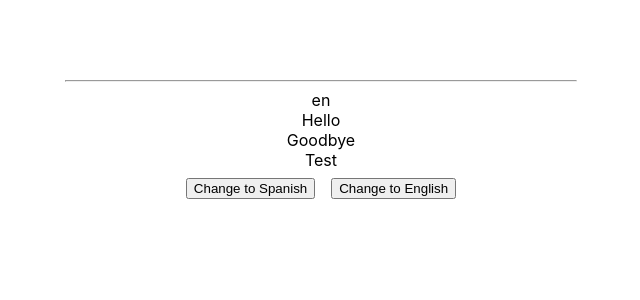
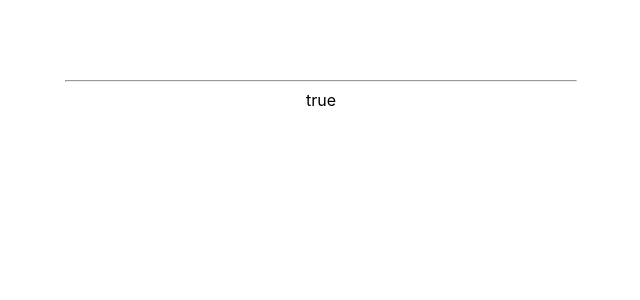
Before and after one commit to BaharKshvrz/react-hooks, a React (Create React App) app in the folder customHooks/: page / in a window 1280 px wide. Shown: the top 300 px of the page, without its empty margins (319-959 px from the left). Built offline with nearby package versions, Linux system fonts and the light colour scheme.

Commit message:
add useOnlineStatus custom hook

```diff
--- a/customHooks/src/App.js
+++ b/customHooks/src/App.js
@@ -13,6 +13,7 @@ import DarkModeComponent from "./components/24.useDarkMode/DarkModeComponent";
 import CopyToClipboardComponent from "./components/25.useCopyToClipboard/CopyToClipboardComponent";
 import CookieComponent from "./components/26.useCookie/CookieComponent";
 import TranslationComponent from "./components/27.useTranslation/TranslationComponent";
+import OnlineStatusComponent from "./components/28.useOnlineStatus/OnlineStatusComponent";
 // import UseStorageComponent from "./components/10.useStorage/UseStorageComponent";
 // import AsyncComponent from "./components/11.useAsync/AsyncComponent";
 // import FetchComponent from "./components/12.useFetch/FetchComponent";
@@ -76,9 +77,11 @@ function App() {
        <hr/>
        <CopyToClipboardComponent/>
        <hr/>
-       <CookieComponent/>*/}
+       <CookieComponent/>
        <hr/>
-       <TranslationComponent/>
+       <TranslationComponent/>*/}
+       <hr/>
+       <OnlineStatusComponent/>
     </div>
   );
 }
--- a/customHooks/src/components/27.useTranslation/useTranslation.js
+++ b/customHooks/src/components/27.useTranslation/useTranslation.js
@@ -21,7 +21,6 @@ const useTranslation = () => {
 
 function getNestedTranslation(language, keys) {
   return keys.reduce((obj, key) => {
-  //  console.log(obj)
      return obj?.[key]
   }, translations[language])
 }
--- /dev/null
+++ b/customHooks/src/components/28.useOnlineStatus/OnlineStatusComponent.js
@@ -0,0 +1,14 @@
+import React from 'react'
+import useOnlineStatus from './useOnlineStatus'
+
+const OnlineStatusComponent = () => {
+  const online = useOnlineStatus();
+
+  return (
+    <div>
+       { online.toString() }
+    </div>
+  )
+}
+
+export default OnlineStatusComponent
--- /dev/null
+++ b/customHooks/src/components/28.useOnlineStatus/useOnlineStatus.js
@@ -0,0 +1,13 @@
+import { useState } from 'react'
+import useEventListener from '../15.useEventListener/useEventListener';
+
+const useOnlineStatus = () => {
+  const [online, setOnline] = useState(navigator.onLine);
+
+  useEventListener("online", () => setOnline(navigator.onLine));
+  useEventListener("offline", () => setOnline(navigator.onLine))
+
+  return online;
+}
+
+export default useOnlineStatus
```
